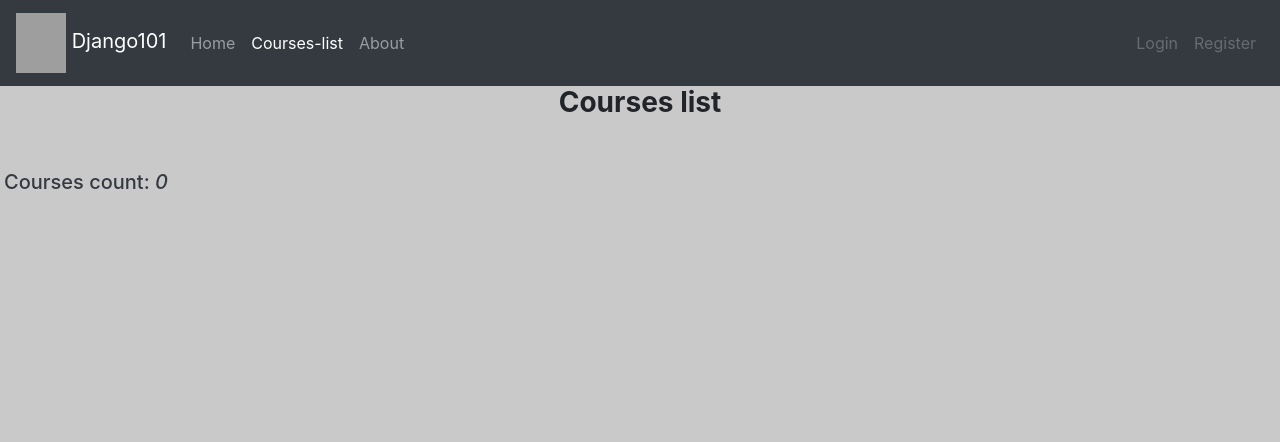
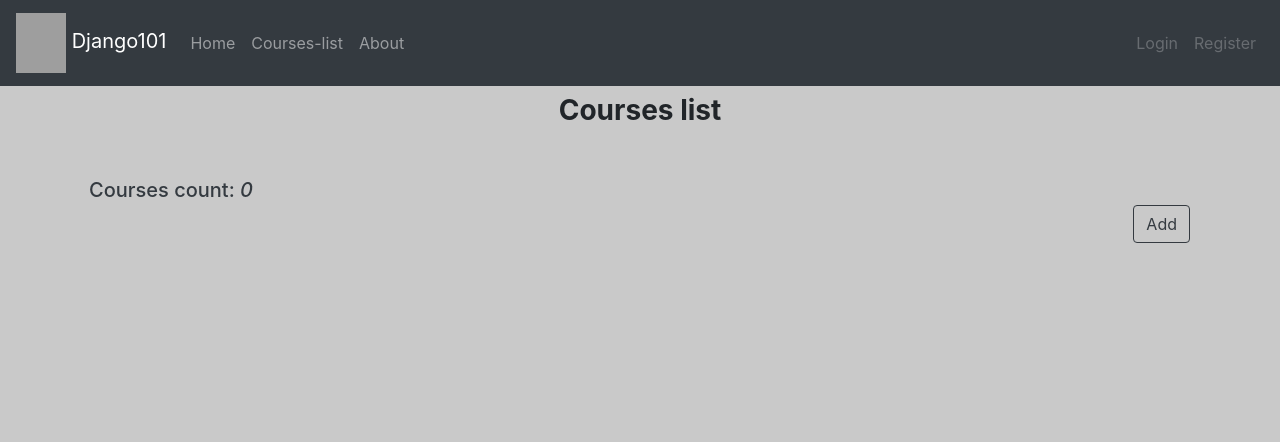
Before and after one commit to TheAwiteb/django101Project, a Django app: page /Courses-list in a window 1280 px wide. Shown: the top 442 px of the page. Run offline with Django 3.2, Linux system fonts and the light colour scheme; data that the repository does not hold is empty; some libraries are stand-ins or nearby versions; grey boxes are pictures that could not be loaded.

Commit message:
make add new course form

```diff
--- /dev/null
+++ b/coursesApp/forms.py
@@ -0,0 +1,25 @@
+from django import forms
+from .models import Courses
+
+
+class AddCourceForm(forms.ModelForm):
+    class Meta:
+        model = Courses
+        fields = "__all__"
+        labels = {"name": "", "number": ""}
+        widgets = {
+            "name": forms.TextInput(
+                attrs={"class": "form-control", "placeholder": "Course Name", "id":"courseName", "onkeyup":"courseNameValidator()"}
+            ),
+            "number": forms.TextInput(
+                attrs={"class": "form-control", "placeholder": "Course Number", "id":"courseNumber", "onkeyup":"courseNumebrValidator()"}
+            ),
+        }
+        help_texts = {"name": None, "number": None}
+
+    def clean_name(self, *args, **kwargs):
+        cleaned_data = super().clean()
+        name = cleaned_data.get("name")
+        if name.isdigit():
+            raise forms.ValidationError(" Enter a whole course name.")
+        return name
--- a/coursesApp/views.py
+++ b/coursesApp/views.py
@@ -1,8 +1,8 @@
-from django.shortcuts import render
+from django.shortcuts import render, redirect
 from .models import Courses
+from .forms import AddCourceForm
 
-
-get_path_name = lambda request: request.path.strip("/")
+get_path_name = lambda request: request.path + "/"
 
 
 def coursesList(request):
@@ -14,6 +14,14 @@ def coursesList(request):
             Courses.objects.all().values(),
         )
     )
+    add_cource_form = AddCourceForm(data=request.POST or None, use_required_attribute=False)
     path = get_path_name(request)
-    context = {"path": path, "courses": courses, "courses_count": len(courses)}
+    context = {
+        "path": path,
+        "courses": courses,
+        "add_cource_form": add_cource_form,
+    }
+    if add_cource_form.is_valid():
+        add_cource_form.save()
+        return redirect("/Courses-list/", context=context)
     return render(request, "coursesApp/courses-home.html", context=context)
--- a/templates/coursesApp/courses-home.html
+++ b/templates/coursesApp/courses-home.html
@@ -7,13 +9,33 @@
         padding-left: 4px;
         padding-top: 20px;
     }
+    .btn-text-right{
+        display:      block;
+        margin-left:  auto;
+        margin-right: 5px;
+        margin-bottom: 8px;
+    }
+
 </style>
 
-<div>
-    <h3 class="text-center font-weight-bolder">
-        Courses list
-    </h3>
-    <h5 class="counter text-dark">Courses count: <i>{{ courses_count }}</i></h5>
+<div class="container">
+    <h1>
+        {{add_cource_form.errors.name}}
+    </h1>
+    <div>
+        <h3 class="text-center font-weight-bolder">
+            Courses list
+        </h3>
+        <h5 class="counter text-dark">Courses count: <i>{{ courses|length }}</i></h5>
+        <!-- add courses button -->
+        <button type="button"
+                class="btn-text-right btn btn-outline-dark"
+                data-toggle="modal"
+                data-target="#formModal"
+                id="addbutton">
+                Add
+        </button>
+    </div>
     <div>
         <ul class="list-group">
 
@@ -29,4 +51,90 @@
     </div>
 </div>
 
+<!-- add course form  -->
+<div class="modal fade show" id="formModal" tabindex="-1" role="dialog" aria-labelledby="formModalLabel" aria-hidden="true">
+    <div class="modal-dialog modal-dialog-centered" role="document">
+        <div class="modal-content dark-modal">
+            <div class="modal-header">
+                <h3 class="modal-title" id="formModalLabel">Add course</h3>
+                <button type="button" class="close" data-dismiss="modal" aria-label="close">
+                    <span aria-hidden="true">&times;</span>
+                </button>
+            </div>
+            <form method="POST" id="addCourseForm" class="needs-validation" novalidate="">
+                {% csrf_token %}
+                <div class="modal-body">
+                    {% for input in add_cource_form %}
+                        <div class="form-group row">
+                            <div class="col-sm-9">
+                                {{ input }}
+                                <div class="invalid-feedback" id="{{ input.name }}Message">
+
+                                    {% if input.name == 'name' %}
+                                        {{add_cource_form.errors.name.0}}
+                                    {% else %}
+                                        {{add_cource_form.errors.number.0}}
+                                    {% endif %}
+
+                                </div>
+                            </div>
+                        </div>
+                    {% endfor %}
+                    <div class="form-group">
+                        <div class="form-check" is="checkbox">
+                            <input class="form-check-input" type="checkbox" id="testPageCheck" onclick="checkValidation()">
+                            <label class="form-check-label" for="testPageCheck">
+                                I agree it's a test page
+                            </label>
+                            <div class="invalid-feedback">
+                                You must agree before submitting.
+                            </div>
+                        </div>
+                    </div>
+                </div>
+                <div class="modal-footer">
+                    <button type="button" class="btn btn-secondary" data-dismiss="modal">Close</button>
+                    <button type="submit" class="btn btn-primary">Submit</button>
+                </div>
+            </form>
+        </div>
+    </div>
+</div>
+
+
+{% if add_cource_form.errors %}
+
+    {% if add_cource_form.errors.name %}
+
+        <script>
+            function buttonclick(){
+                let elm = document.getElementById("courseName");
+                elm.classList.add("is-invalid");
+                var addbutton = document.getElementById("addbutton");
+                addbutton.click();
+            }
+            document.onload = buttonclick();
+            window.onload = buttonclick();
+        </script>
+
+    {% endif %}
+
+    {% if add_cource_form.errors.number %}
+
+        <script>
+            function buttonclick(){
+                let elm = document.getElementById("courseNumber");
+                elm.classList.add("is-invalid");
+                var addbutton = document.getElementById("addbutton");
+                addbutton.click();
+            }
+            document.onload = buttonclick();
+            window.onload = buttonclick();
+        </script>
+
+    {% endif %}
+
+
+{% endif %}
+
 {% endblock content %}
```
Also changed, not shown: other parts of templates/coursesApp/courses-home.html (+2 -0 lines).
